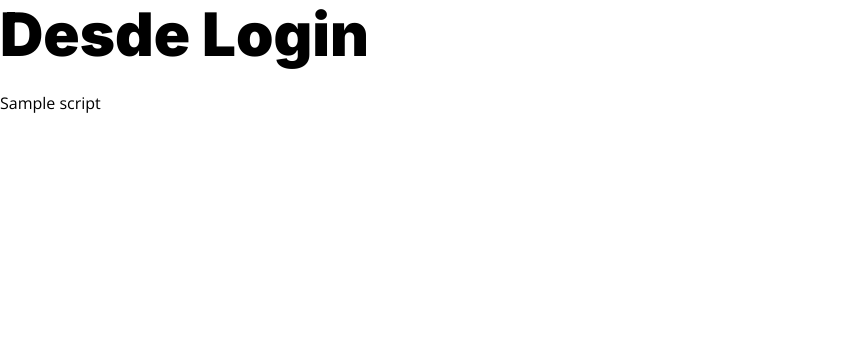
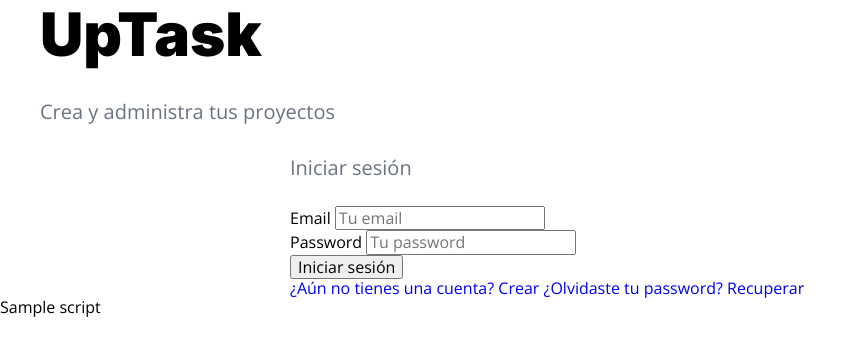
Before and after one commit to colidom/UpTaskMVC, a PHP site: template views/auth/login.php in a window 1280 px wide. Shown: the top 356 px of the page, without its empty margins (0-867 px from the left). Run offline with PHP 8.4, Linux system fonts and the light colour scheme; the template is opened without the code that fills it: most values are stand-ins (such as "Sample title", 1, 10 or a date in 2020).

Commit message:
Creando el Formulario de Login

```diff
--- a/views/auth/login.php
+++ b/views/auth/login.php
@@ -1 +1,26 @@
-<h1>Desde Login</h1>
+<div class="contenedor">
+    <h1>UpTask</h1>
+    <p>Crea y administra tus proyectos</p>
+
+    <div class="contenedor-sm">
+        <p class="descripcion-pagina">Iniciar sesión</p>
+
+        <form method="POST" action="/" class="formulario">
+            <div class="campo">
+                <label for="email">Email</label>
+                <input type="email" id="email" placeholder="Tu email" name="email">
+            </div>
+
+            <div class="campo">
+                <label for="password">Password</label>
+                <input type="password" id="password" placeholder="Tu password" name="password">
+            </div>
+
+            <input type="submit" class="boton" value="Iniciar sesión">
+        </form>
+        <div class="acciones">
+            <a href="/crear">¿Aún no tienes una cuenta? Crear</a>
+            <a href="/olvide">¿Olvidaste tu password? Recuperar</a>
+        </div>
+    </div><!-- .contenedor-sm -->
+</div>
```
